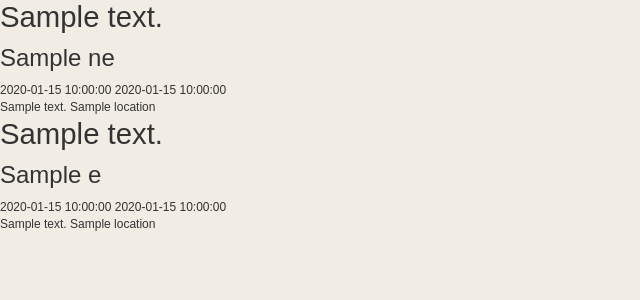
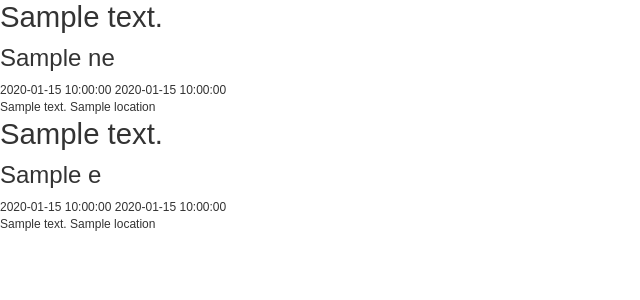
Before and after one commit to ahmednuaman/fb-app-giglist, a Python web app: template template/index.html in a window 1280 px wide. Shown: the top 300 px of the page, without its empty margins (0-640 px from the left). Run offline with Jinja, Linux system fonts and the light colour scheme; the template is opened without the code that fills it: most values are stand-ins (such as "Sample title", 1, 10 or a date in 2020).

```diff
--- a/static/assets/css/styles.css
+++ b/static/assets/css/styles.css
@@ -28,7 +28,7 @@ legend{color:#000;}
 .top{z-index:2147483647;}
 .dialog .dialog_text{display:block;-webkit-border-radius:10px;-moz-border-radius:10px;border-radius:10px;behavior:url(/assets/css/ie-css3.htc);padding:10px;background:#555555;background:-moz-linear-gradient(top, #555555, #000000);background:-webkit-gradient(linear, left top, left bottom, from(#555555), to(#000000));background:-webkit-linear-gradient(#555555, #000000);background:linear-gradient(#555555, #000000);filter:progid:DXImageTransform.Microsoft.gradient(startColorStr= #555555 , EndColorStr= #000000 );color:#ffffff;-webkit-box-shadow:0 0 5px #000000;-moz-box-shadow:0 0 5px #000000;box-shadow:0 0 5px #000000;behavior:url(/assets/css/ie-css3.htc);}
 .dialog .dialog_arrow{display:block;position:relative;margin:0 auto;background:url(../image/sprite.png) no-repeat;background-position:-33px -351px;width:16px;height:8px;}
-body,html{margin:0;padding:0;background:#f1ede5;}
+body,html{margin:0;padding:0;}
 a,body,div,h1,h2,h3,p{font-family:Arial,sans-serif;color:#333333;font-size:9pt;line-height:13pt;}
 a{font-size:9pt;line-height:normal;}
 a:link,a:visited{color:#666666;border-bottom:1px solid #666666;text-decoration:none;}
--- a/static/assets/css/styles.less
+++ b/static/assets/css/styles.less
@@ -127,7 +127,6 @@ html
 {
 	margin: 0;
 	padding: 0;
-	background: #f1ede5;
 }
 a,
 body,
```
Also changed, not shown: template/index.html (+8 -0 lines), static/assets/image/bg.png (added), 2 other files.
